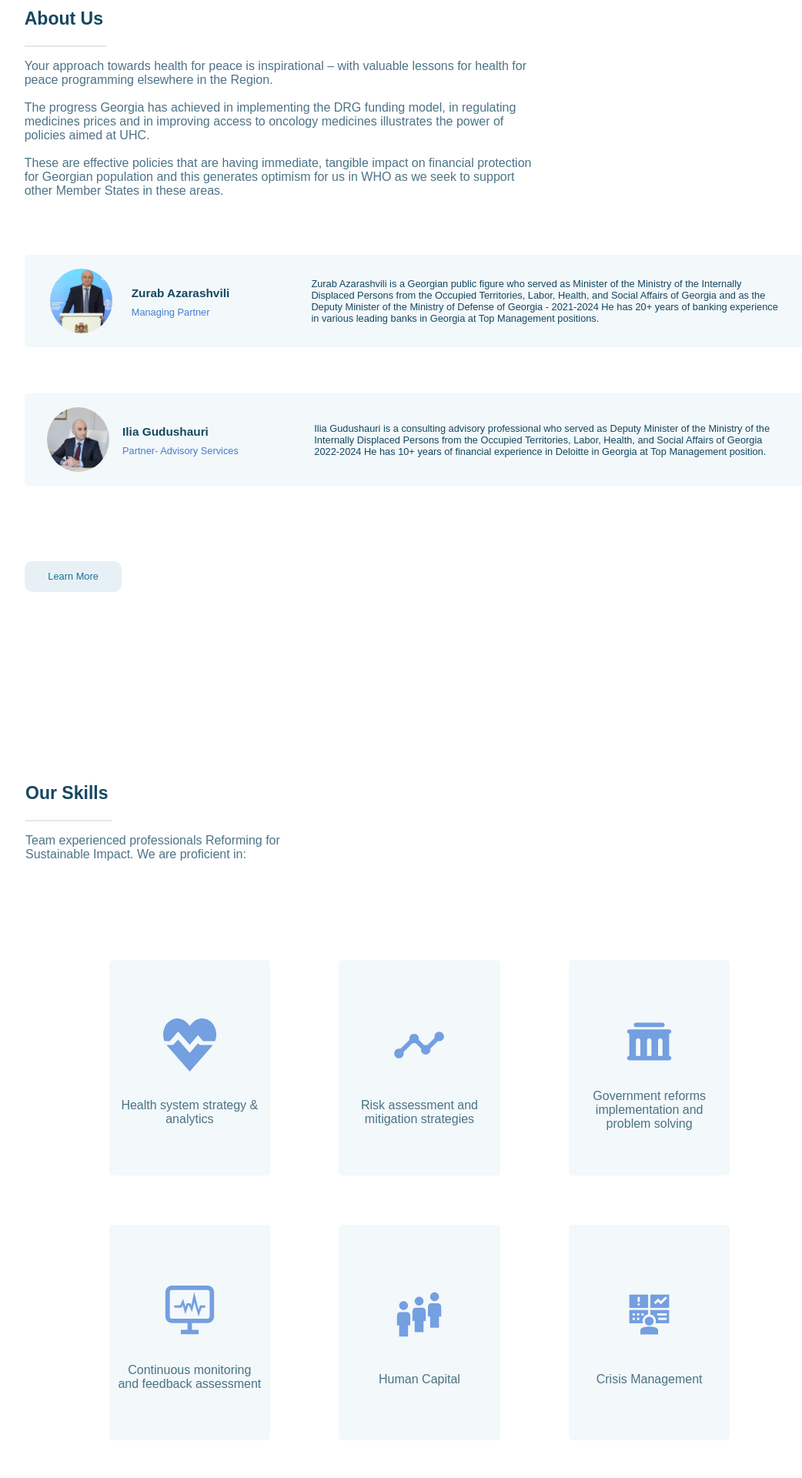
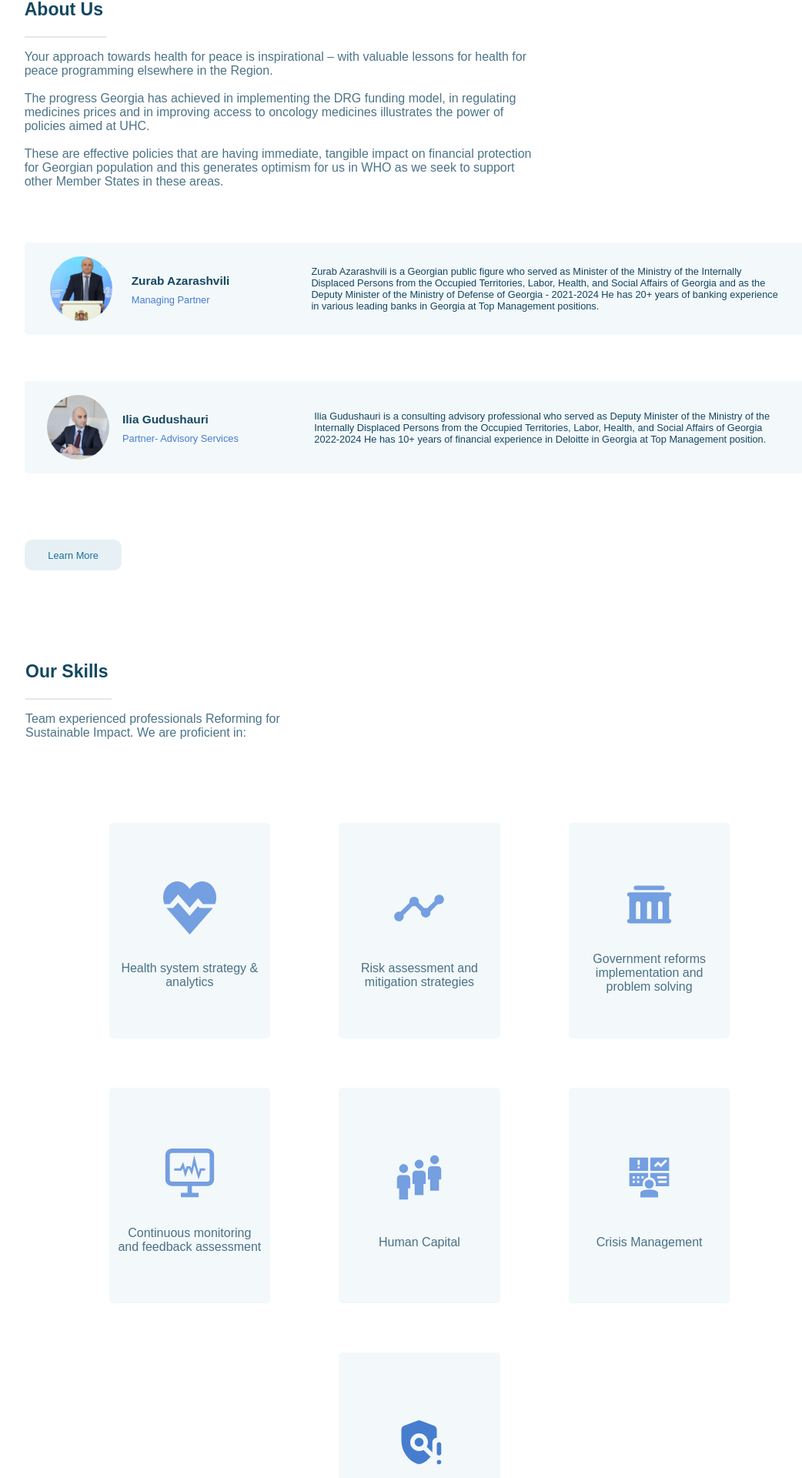
Before and after one commit to carco23/client, a React (Create React App) app: page / in a window 1280 px wide. Shown: the part 872-2792 px from the top of the page at 77% size, without its empty margins (95-1137 px from the left). Built offline with nearby package versions, Linux system fonts and the light colour scheme.

Commit message:
first commit

```diff
--- a/src/components/About/About.module.css
+++ b/src/components/About/About.module.css
@@ -1,6 +1,6 @@
 .aboutUs {
     width: 99vw;
-    height: 120vh;
+    height: 100vh;
     z-index: 1;
 }
 .text {
--- a/src/components/Skills/Skills.module.css
+++ b/src/components/Skills/Skills.module.css
@@ -1,11 +1,11 @@
 .skills {
     width: 100%;
-    height: 175vh;
+    height: 160vh;
 }
 .text {
     position: relative;
     left: 10%;
-    top: 7%;
+    top: 100px;
     width: 70%;
 }
 .text h1 {
```
